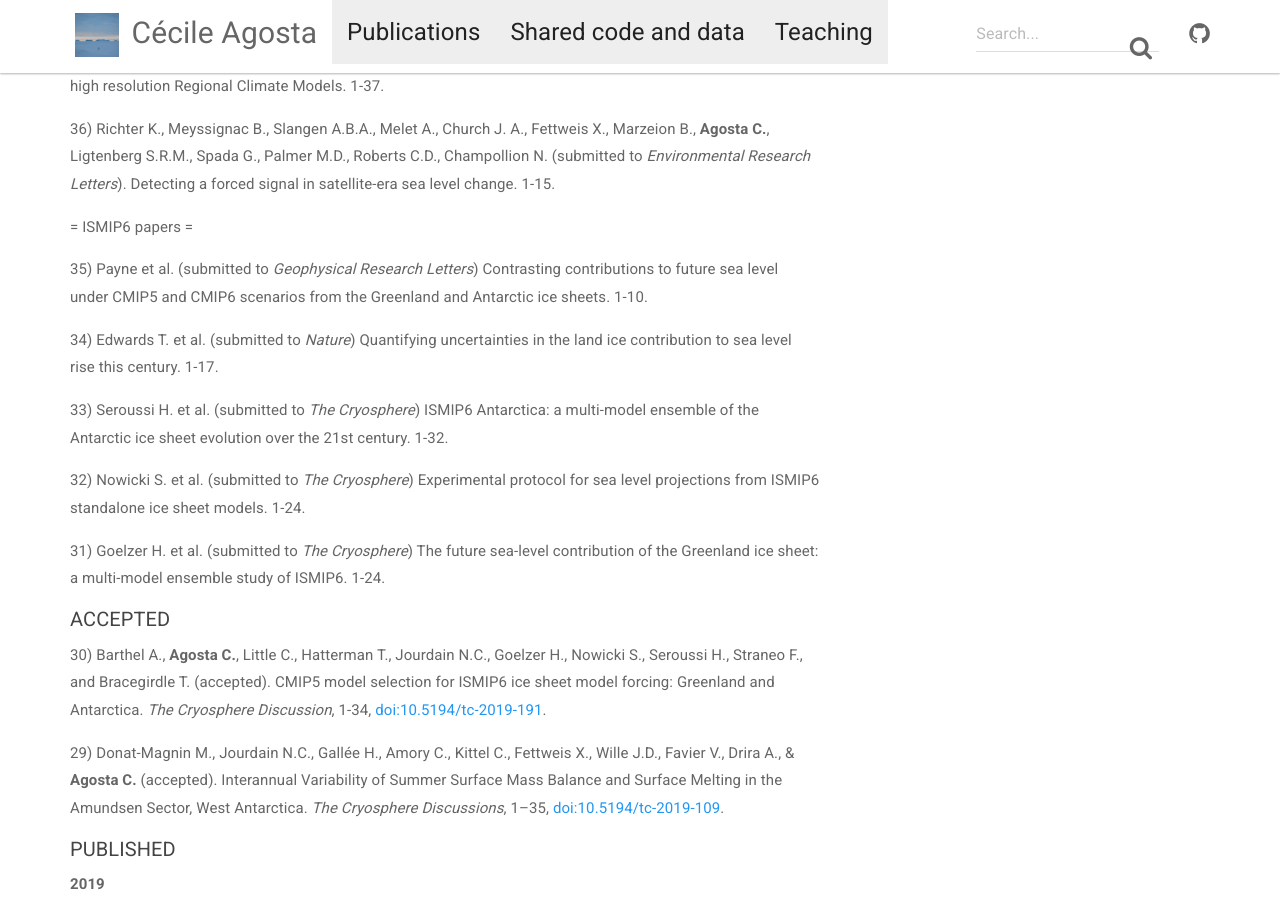
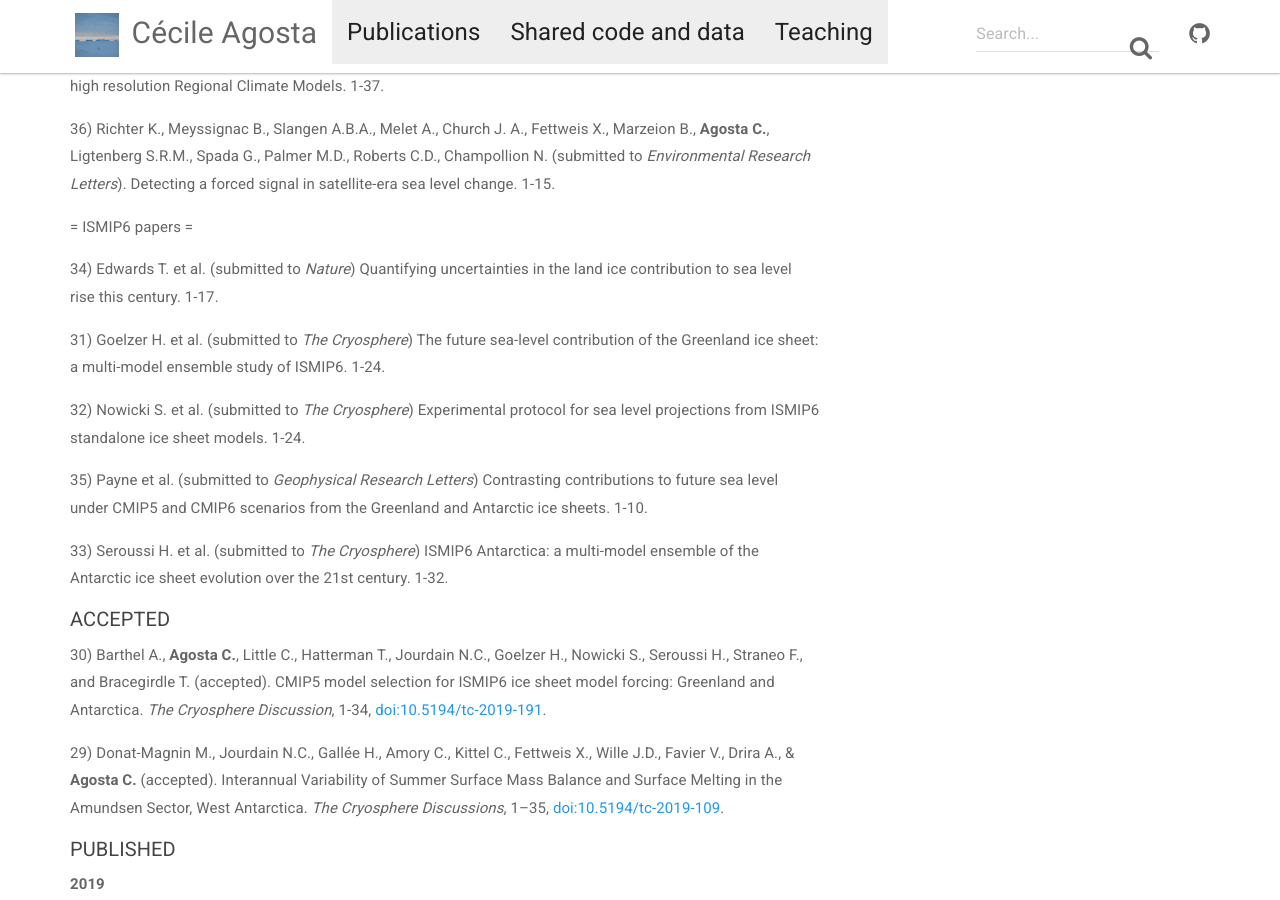
Before and after one commit to cecileagosta/cecileagosta.github.io, a Jekyll site: the page built from _docs/publications.md, in a window 1280 px wide and 900 px high, scrolled down 368 px. Built offline with Jekyll 4.4.1, drawn with Linux system fonts in a browser that asks for light colours; nearby versions of some CDN libraries.

```diff
--- a/_docs/publications.md
+++ b/_docs/publications.md
@@ -17,15 +17,15 @@ permalink: /publications/
 
 = ISMIP6 papers =
 
-35) Payne et al. (submitted to *Geophysical Research Letters*) Contrasting contributions to future sea level under CMIP5 and CMIP6 scenarios from the Greenland and Antarctic ice sheets. 1-10.
-
 34) Edwards T. et al. (submitted to *Nature*) Quantifying uncertainties in the land ice contribution to sea level rise this century. 1-17.
 
-33) Seroussi H. et al. (submitted to *The Cryosphere*) ISMIP6 Antarctica: a multi-model ensemble of the Antarctic ice sheet evolution over the 21st century. 1-32.
+31) Goelzer H. et al. (submitted to *The Cryosphere*) The future sea-level contribution of the Greenland ice sheet: a multi-model ensemble study of ISMIP6. 1-24.
 
 32) Nowicki S. et al. (submitted to *The Cryosphere*) Experimental protocol for sea level projections from ISMIP6 standalone ice sheet models. 1-24.
 
-31) Goelzer H. et al. (submitted to *The Cryosphere*) The future sea-level contribution of the Greenland ice sheet: a multi-model ensemble study of ISMIP6. 1-24.
+35) Payne et al. (submitted to *Geophysical Research Letters*) Contrasting contributions to future sea level under CMIP5 and CMIP6 scenarios from the Greenland and Antarctic ice sheets. 1-10.
+
+33) Seroussi H. et al. (submitted to *The Cryosphere*) ISMIP6 Antarctica: a multi-model ensemble of the Antarctic ice sheet evolution over the 21st century. 1-32.
 
 
 ##### ACCEPTED
```
